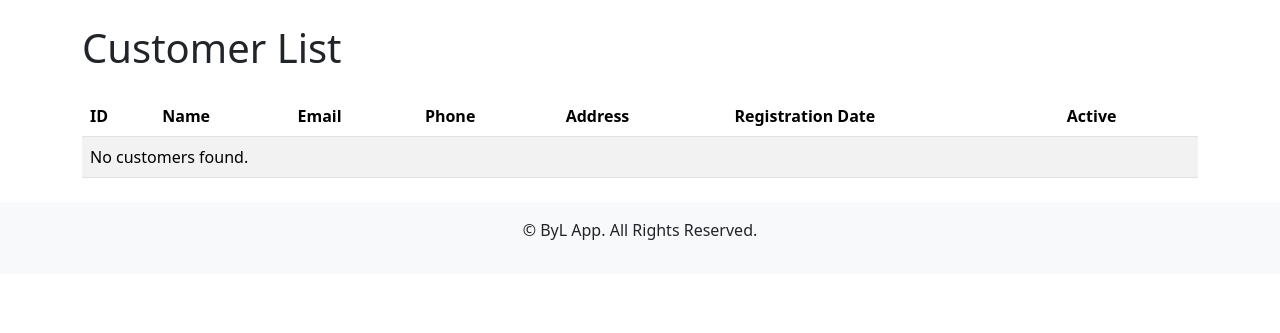
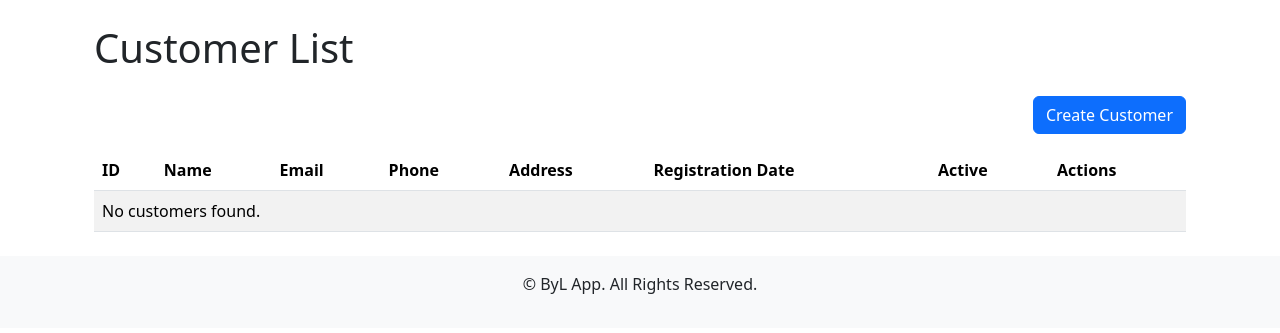
Before and after one commit to andresjaramillo7/ByL_Client_Management_Project, a Django app: page /customer/ in a window 1280 px wide. Shown: the part 56-389 px from the top of the page. Run offline with Django 4.2, Linux system fonts and the light colour scheme; data that the repository does not hold is empty.

Commit message:
Customer table with complete CRUD functions

```diff
--- a/ByL_Client_Management/customer/forms.py
+++ b/ByL_Client_Management/customer/forms.py
@@ -1,9 +1,9 @@
 from django import forms
-from .models import customer
+from .models import Customer
 
 class CustomerForm(forms.ModelForm):
     class Meta:
-        model = customer
+        model = Customer
         fields = ['name', 'email', 'phone', 'address', 'active']
         widgets = {
             'name': forms.TextInput(attrs={'class': 'form-control'}),
--- a/ByL_Client_Management/customer/models.py
+++ b/ByL_Client_Management/customer/models.py
@@ -1,6 +1,6 @@
 from django.db import models
 
-class customer(models.Model):
+class Customer(models.Model):
     name = models.CharField(max_length=100)
     email = models.EmailField(unique=True, blank=True, null=True)
     phone = models.CharField(max_length=20, unique=True, blank=False, null=False)
--- a/ByL_Client_Management/customer/templates/customers/customer_list.html
+++ b/ByL_Client_Management/customer/templates/customers/customer_list.html
@@ -3,7 +3,12 @@
 {% block title %}Customer List{% endblock %}
 
 {% block content %}
+<div class="container my-4">
     <h1 class="my-4">Customer List</h1>
+
+        <div class="mb-3 text-end">
+            <a href="{% url 'create_customer' %}" class="btn btn-primary">Create Customer</a>
+        </div>
     <table class="table table-striped">
         <thead>
             <tr>
@@ -14,6 +19,7 @@
                 <th>Address</th>
                 <th>Registration Date</th>
                 <th>Active</th>
+                <th>Actions</th>
             </tr>
         </thead>
         <tbody>
@@ -24,14 +30,20 @@
                 <td>{{ customer.email }}</td>
                 <td>{{ customer.phone }}</td>
                 <td>{{ customer.address }}</td>
-            <td>{{ customer.registration_date }}</td>
-            <td>{{ customer.is_active }}</td>
+                <td>{{ customer.created_at|date:"Y-m-d H:i:s" }}</td>
+                <td>{{ customer.active }}</td>
+                <td>
+                    <a href="{% url 'edit_customer' customer.id %}" class="btn btn-warning btn-sm">Edit</a>
+                    <a href="{% url 'delete_customer' customer.id %}" class="btn btn-danger btn-sm">Delete</a>
+                </td>
+
             </tr>
             {% empty %}
             <tr>
-            <td colspan="7">No customers found.</td>
+                <td colspan="8">No customers found.</td>
             </tr>
             {% endfor %}
         </tbody>
     </table>
+</div>
 {% endblock %}
--- a/ByL_Client_Management/customer/urls.py
+++ b/ByL_Client_Management/customer/urls.py
@@ -4,4 +4,6 @@ from . import views
 urlpatterns = [
     path('customer/', views.customer_list, name='customer_list'),
     path('create/', views.create_customer, name='create_customer'),
+    path('edit/<int:customer_id>/', views.edit_customer, name='edit_customer'),
+    path('delete/<int:customer_id>/', views.delete_customer, name='delete_customer'),
 ]
--- a/ByL_Client_Management/customer/views.py
+++ b/ByL_Client_Management/customer/views.py
@@ -1,11 +1,11 @@
-from django.shortcuts import render, redirect
+from django.shortcuts import render, redirect, get_object_or_404
 from django.http import HttpResponse
-from .models import customer
+from .models import Customer
 from .forms import CustomerForm
 
 # Create your views here.
 def customer_list(request):
-    customers = customer.objects.all()
+    customers = Customer.objects.all()
     return render(request, 'customers/customer_list.html', {'customers': customers})
 
 def create_customer(request):
@@ -17,3 +17,21 @@ def create_customer(request):
     else:
         form = CustomerForm()
     return render(request, 'customers/create_customer.html', {'form': form})
+
+def edit_customer(request, customer_id):
+    customer = get_object_or_404(Customer, id=customer_id)
+    if request.method == 'POST':
+        form = CustomerForm(request.POST, instance=customer)
+        if form.is_valid():
+            form.save()
+            return redirect('customer_list')
+    else:
+        form = CustomerForm(instance=customer)
+    return render(request, 'customers/edit_customer.html', {'form': form, 'customer': customer})
+
+def delete_customer(request, customer_id):
+    customer = get_object_or_404(Customer, id=customer_id)
+    if request.method == 'POST':
+        customer.delete()
+        return redirect('customer_list')
+    return render(request, 'customers/delete_customer.html', {'customer': customer})
```
Also changed, not shown: ByL_Client_Management/customer/templates/customers/delete_customer.html (added, +15 -0 lines), ByL_Client_Management/customer/templates/customers/edit_customer.html (added, +15 -0 lines). Lines whose indentation alone changed are shown as unchanged.
